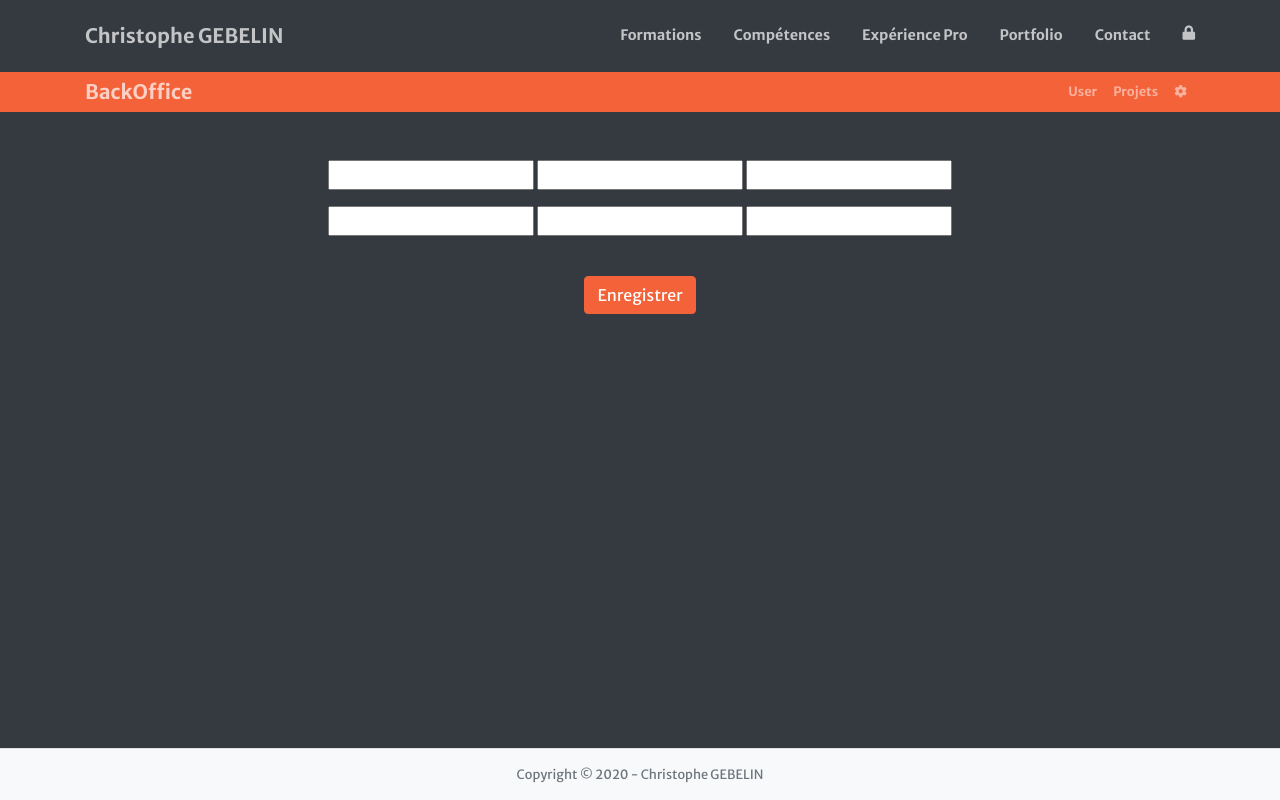
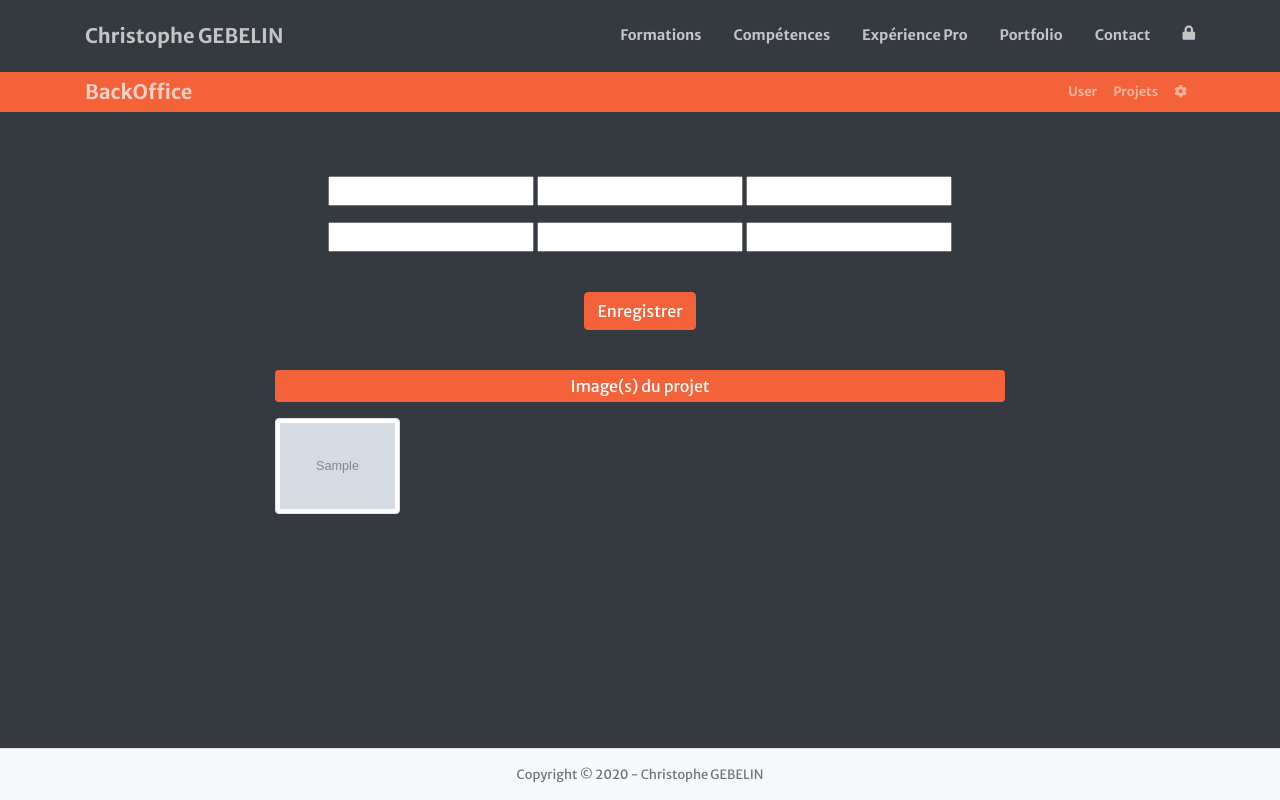
Before and after one commit to chrisgebel1/portfolio, a Symfony app: template templates/admin/backoffice/editproject.html.twig in a window 1280 px wide. Run offline with Twig, Linux system fonts and the light colour scheme; the template is opened without the code that fills it: most values are stand-ins (such as "Sample title", 1, 10 or a date in 2020); grey boxes marked "Sample" are stand-in pictures; form fields are guessed from the names that the template uses; some libraries are stand-ins or nearby versions.

Commit message:
multiples images par projet

```diff
--- /dev/null
+++ b/public/css/editProjectBO.css
@@ -0,0 +1,26 @@
+.container-delete {
+    position: relative;
+    overflow: hidden;
+    display: flex;
+    align-items: center;
+}
+
+.deleteBtn {
+    height: 100%;
+    object-fit: cover;
+}
+
+.delete-img-btn-legend {
+    background-color: rgba(244, 98, 58, 0.75);
+    border-radius: 4px;
+    text-align: center;
+    position: absolute;
+    top: 100%;
+    width: 100%;
+    height: 100%;
+    z-index: 2;
+    color: white;
+    display: flex;
+    justify-content: center;
+    align-items: center
+}
--- a/public/js/createProject.js
+++ b/public/js/createProject.js
@@ -50,4 +50,29 @@ $( document ).ready(function() {
     bsCustomFileInput.init()
     // FIN function pour le formulaire (INPUT FILE) \\\\\\\\\\\\\\\\\\\\\\\\\\\\\\\\\\\\\\\\\\\\\\\\\\\\\\\\\\\\\\\\\\\\\
 
+
+
+    // AJAX delete image \\\\\\\\\\\\\\\\\\\\\\\\\\\\\\\\\\\\\\\\\\\\\\\\\\\\\\\\\\\\\\\\\\\\\\\\\\\\\\\\\\\\\\\\\\\\\\\\\\\
+    $('.delete-img-btn').each( function () {
+        $(this).click( function(e){
+            e.preventDefault();
+
+            const $indexImage = this.getAttribute('data-indexImage');
+            const $url = this.href;
+            console.log($indexImage);
+            console.log($url);
+
+            axios.get($url).then( function(response){
+                // console.log(response);
+                if ( response.status == 200 )
+                {
+                    $( "#imageIndex" + $indexImage ).remove();
+                }
+            });
+
+
+        } );
+    } )
+    // FIN AJAX delete image \\\\\\\\\\\\\\\\\\\\\\\\\\\\\\\\\\\\\\\\\\\\\\\\\\\\\\\\\\\\\\\\\\\\\\\\\\\\\\\\\\\\\\\\\\\\\\\\\\\
+
 });
--- a/templates/_messageFlash.html.twig
+++ b/templates/_messageFlash.html.twig
@@ -1,4 +1,5 @@
-{#{% if app.session.flashbag.all %}#}
+{#{% dump(app.session.flashbag.all|length) %}#}
+{#{% if app.session.flashbag.all|length > 0 %}#}
 <div class="form-group col-lg-8 col-12 mx-auto">
     {# affiche des messages flash #}
     {% for type, messages in app.session.flashbag.all  %}
--- a/templates/admin/backoffice/editproject.html.twig
+++ b/templates/admin/backoffice/editproject.html.twig
@@ -4,6 +4,9 @@
     {{ parent() }}
     {# Theme CSS navbarBO #}
     <link href="{{ asset('css/navbarBO.css')}}" rel="stylesheet">
+
+    {# CSS pour eidt project #}
+    <link href="{{ asset('css/editProjectBO.css')}}" rel="stylesheet">
 {% endblock %}
 
 {% block body %}
@@ -13,6 +16,9 @@
 
     <!-- Masthead -->
     <header class="mastheadBO bg-dark Merriweather">
+        {# Messages Flash #}
+        {% include '_messageFlash.html.twig' %}
+
 
         <div class="container h-100">
             <div class="row h-100 align-items-center justify-content-center text-center">
@@ -30,7 +36,35 @@
                     </div>
 
                     {{ form_end(form) }}
-                </div>
+
+                    <div class="d-flex flex-wrap justify-content-start">
+                        {% if original_image %}
+                            <div class="p-1 w-100 mx-auto mb-3 mt-4 bg-primary rounded text-white">Image(s) du projet</div>
+                        {% for image in original_image %}
+                            {% if loop.last and loop.length > 1 %}
+                                {% set margeRight = "" %}
+                            {% else %}
+                                {% set margeRight = "mr-2" %}
+                            {% endif %}
+                                <div id="imageIndex{{ loop.index0 }}" class="container-delete {{ margeRight }}">
+                                    <a href="{{ path('app_admin_project_ajaxdeleteoneimageproject', {'id': project.id, 'img': loop.index0}) }}"
+                                       data-indexImage="{{ loop.index0 }}" class="delete-img-btn"
+                                       onclick="return(confirm('Etes-vous sûr de vouloir supprimer l\'image {{ loop.index }} ?'))">
+                                        <img src="{{ asset('img/portfolio/'~image) }}" alt="" width="125px" class="img-thumbnail deleteBtn" id="{{ loop.index0 }}">
+                                    <div class="delete-img-btn-legend h-100">
+                                        <p>Supprimer</p>
+                                    </div>
+                                    </a>
+                                </div>
+
+                        {% endfor %}
+                        {% else %}
+                            <div class="p-1 w-100 mx-auto mb-3 mt-4 bg-primary rounded text-white">Il n'y a pas d'image(s) pour ce projet</div>
+                        {% endif %}
+
+                    </div>
+
+            </div>
             </div>
         </div>
     </header>
@@ -41,8 +75,24 @@
     {{ parent() }}
 
     <script src="https://cdn.jsdelivr.net/npm/bs-custom-file-input/dist/bs-custom-file-input.min.js"></script>
-
+    <script src="https://unpkg.com/axios/dist/axios.min.js"></script>
     {# My scripts for this template #}
     <script src="{{ asset('js/createProject.js') }}"></script>
 
+    {# rollover des vignettes suppmrimer image du projet #}
+    <script type="text/javascript">
+        $(document).ready( function(){
+            "use strict";
+
+            $(".container-delete").mouseenter( function (){
+                $(".delete-img-btn-legend",
+                    this).stop().animate({"top":"0%",}, 200, 'swing');
+            });
+            $(".container-delete").mouseleave( function (){
+                $(".delete-img-btn-legend",
+                    this).stop().animate({"top":"100%",}, 200, 'swing');
+            });
+        });
+    </script>
+
 {% endblock %}
```
Also changed, not shown: src/Controller/Admin/ProjectController.php (+128 -21 lines), src/Entity/Project.php (+1 -7 lines), src/Form/ProjectType.php (+8 -5 lines), templates/admin/backoffice/index.html.twig (+6 -2 lines), templates/admin/backoffice/project.html.twig (+11 -3 lines), public/img/portfolio/5e2707c9063a6_RICARD.jpeg (deleted), public/img/portfolio/5e2c2400f0b6d_BACARDI.jpeg (renamed from public/img/portfolio/5e270441cb561_BACARDI.jpeg), public/img/portfolio/5e2c2496e3504_BACARDI.jpeg (renamed from public/img/portfolio/5e270868aedee_BACARDI.jpeg), public/img/portfolio/5e2f0187bfbc5_PORTFOLIO.jpeg (renamed from public/img/portfolio/5e29876ba13f2_PORTFOLIO.jpeg).
